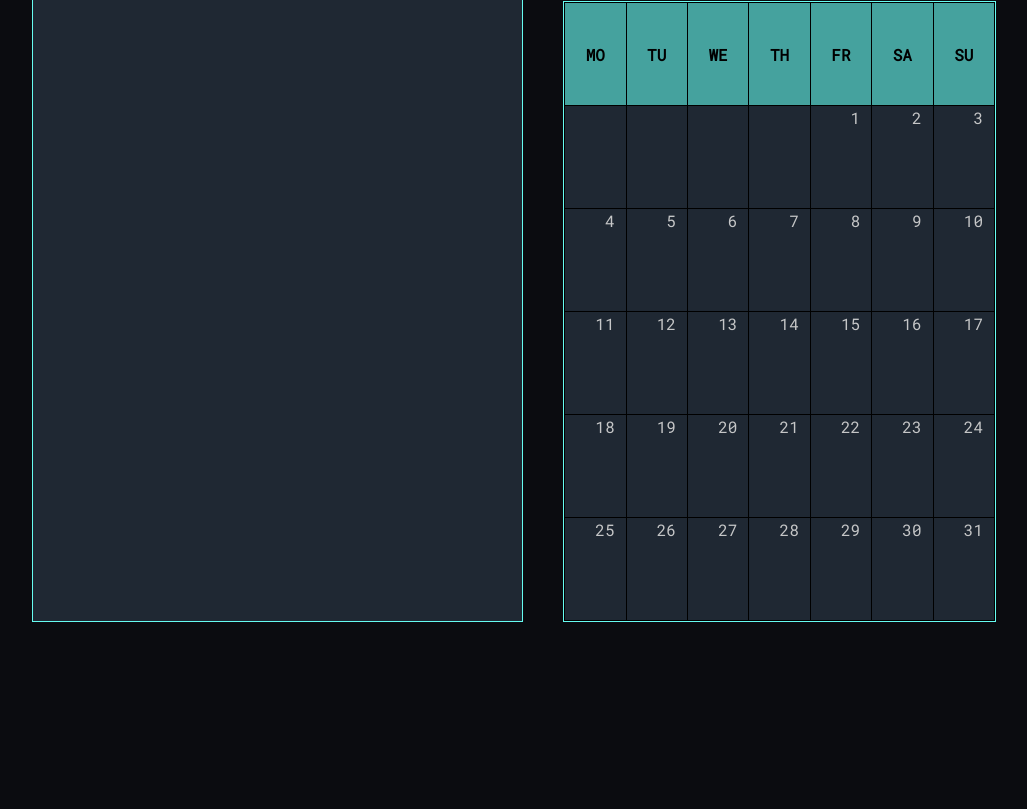
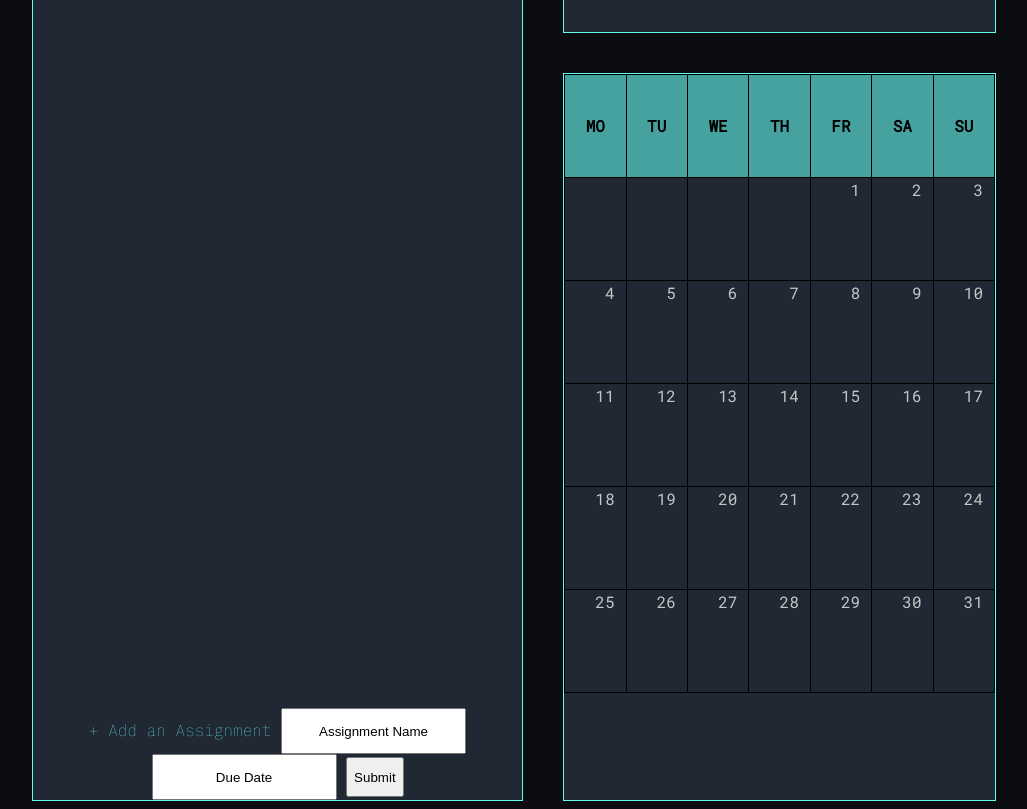
Before and after one commit to husam-6/User-Interfaces, a website with bundled scripts: page Calendar.html in a window 1280 px wide. Shown: the part 606-1415 px from the top of the page, without its empty margins (126-1153 px from the left). Before the commit the page ends 1236 px from the top, so only its background shows below. Built offline with nearby package versions, Linux system fonts and the light colour scheme.

Commit message:
Add initial form

```diff
--- a/Calendar.html
+++ b/Calendar.html
@@ -22,6 +22,19 @@
   <div id="planner">
     <div class=underline>
       <h1> Planner </h1>
+
+
+    </div>
+
+
+    <div id="inp">
+      <form class="form" id="myForm">
+        <label>+ Add an Assignment </label>
+        <input type="text" name="plan-inp" id="plan-inp" value="Assignment Name" size="20">
+        <input type="text" name="due-date" id="due-date" value="Due Date" size="20">
+        <input type="submit" onclick="download('data.txt', 'kalb')" name=Update>
+        <script src="js/FileSaver.js"></script>
+      </form>
     </div>
   </div>
 
@@ -39,4 +52,5 @@
   </div>
 
 </body>
+
 </html>
--- /dev/null
+++ b/package.json
@@ -0,0 +1,6 @@
+{
+  "dependencies": {
+    "file-saver": "^2.0.5",
+    "fs": "^0.0.1-security"
+  }
+}
--- a/script.js
+++ b/script.js
@@ -51,4 +51,27 @@ function getDay(date) { // get day number from 0 (monday) to 6 (sunday)
 //    elem.style.verticalAlign = "top";
 //}
 
-createCalendar(calendar, 2021, 10);
+//createCalendar(calendar, 2021, 10);
+
+function saveFile(){
+  alert('test');
+  let FileSaver = require('file-saver');
+  let blob = new Blob(["Hello, world!"], {type: "text/plain;charset=utf-8"});
+  FileSaver.saveAs(blob, "hello world.txt");
+}
+
+function download(filename) {
+  var element = document.createElement('a');
+  text = document.getElementById("plan-inp").value;
+  date = document.getElementById("due-date").value;
+
+  element.setAttribute('href', 'data:text/plain;charset=utf-8,' + encodeURIComponent(date + ": " + text));
+  element.setAttribute('download', filename);
+
+  element.style.display = 'none';
+  document.body.appendChild(element);
+
+  element.click();
+
+  document.body.removeChild(element);
+}
--- a/style.css
+++ b/style.css
@@ -92,3 +92,19 @@ h1{
     margin-right: 10px;
     margin-top: -50px;
 }
+
+#inp{
+    float: bottom;
+    margin-top: 1000px;
+}
+
+form{
+    float: flex;
+}
+
+input{
+    height: 40px;
+    text-align: center;
+    color: black;
+    flex-grow: 1;
+}
```
Also changed, not shown: test.js (added, +16 -0 lines), data.txt (added), 2 other files.
